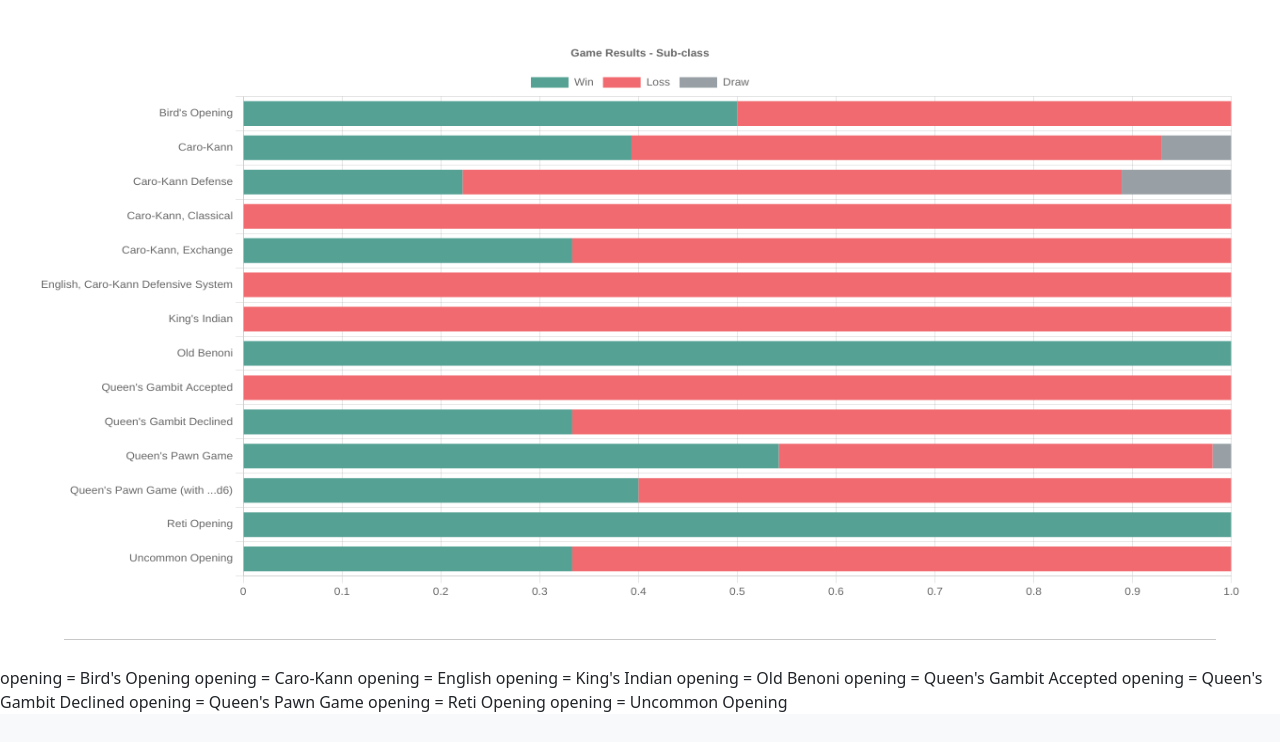
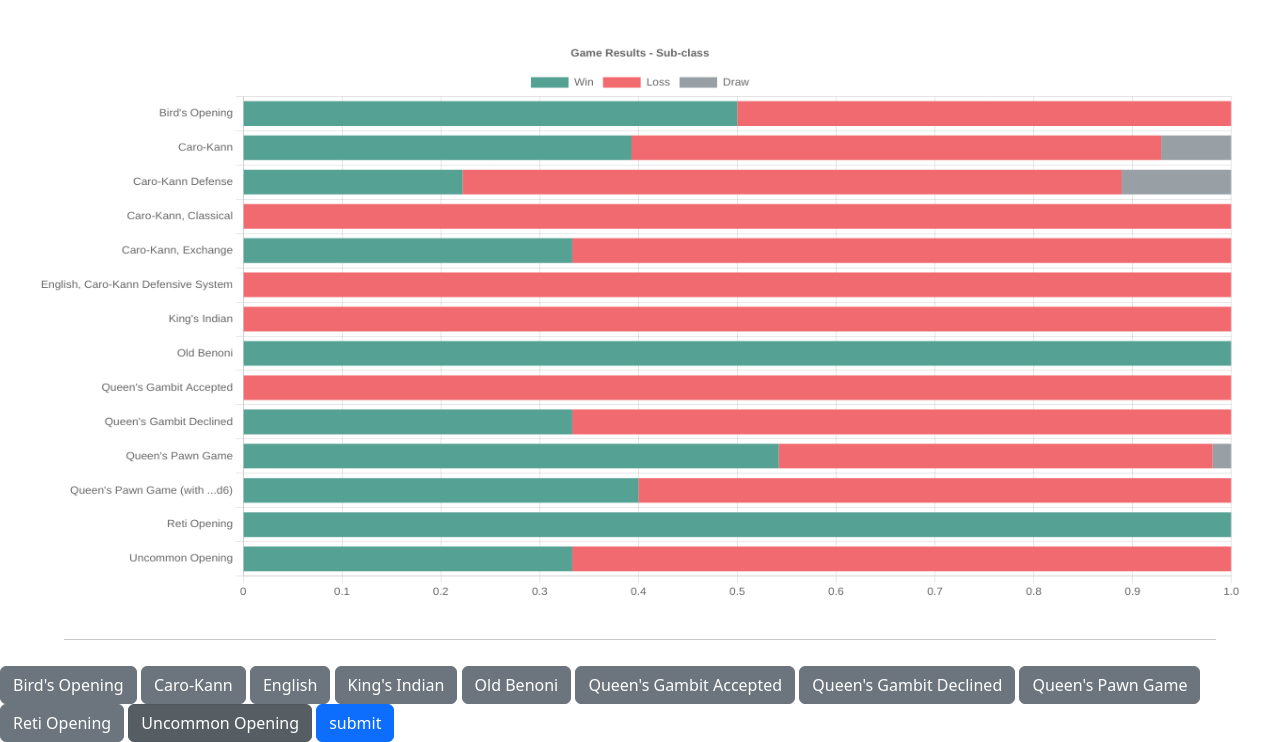
Before and after one commit to VincentHK99/analisis_de_ajedrez, a Flask app: page /mis_estadisticas in a window 1280 px wide. Shown: the part 2120-2862 px from the top of the page. Before the commit the page ends 2832 px from the top, so only its background shows below. Run offline with Flask 2, Linux system fonts and the light colour scheme.

Commit message:
added opening analysis page

```diff
--- a/templates/mis_estadisticas.html
+++ b/templates/mis_estadisticas.html
@@ -72,11 +72,16 @@
 </script>
 <script type="text/javascript" src="static/js/opening_stats_subclass.js"></script>
 <hr />
+ <form class="class_opening_select" action="http://localhost:5000/opening_analysis" method = 'POST'>
+  {% for opening in opening_data_class.index.to_list() %}
+    <input class="btn-check" type="radio" id="{{ opening }}" name="opening_select" value="{{ opening }}" autocomplete="off" checked>
+    <label class="btn btn-secondary" for="{{ opening }}">{{ opening }}</label>
 
-{% for opening in opening_data_class.index.to_list() %}
-  opening = {{ opening }}
 
-{% endfor %}
+  {% endfor %}
+  <input class="btn btn-primary" type = "submit" value = "submit" />
+
+
 
 
 
--- /dev/null
+++ b/templates/opening_analysis.html
@@ -0,0 +1 @@
+<h1>{{ opening }}</h1>
```
